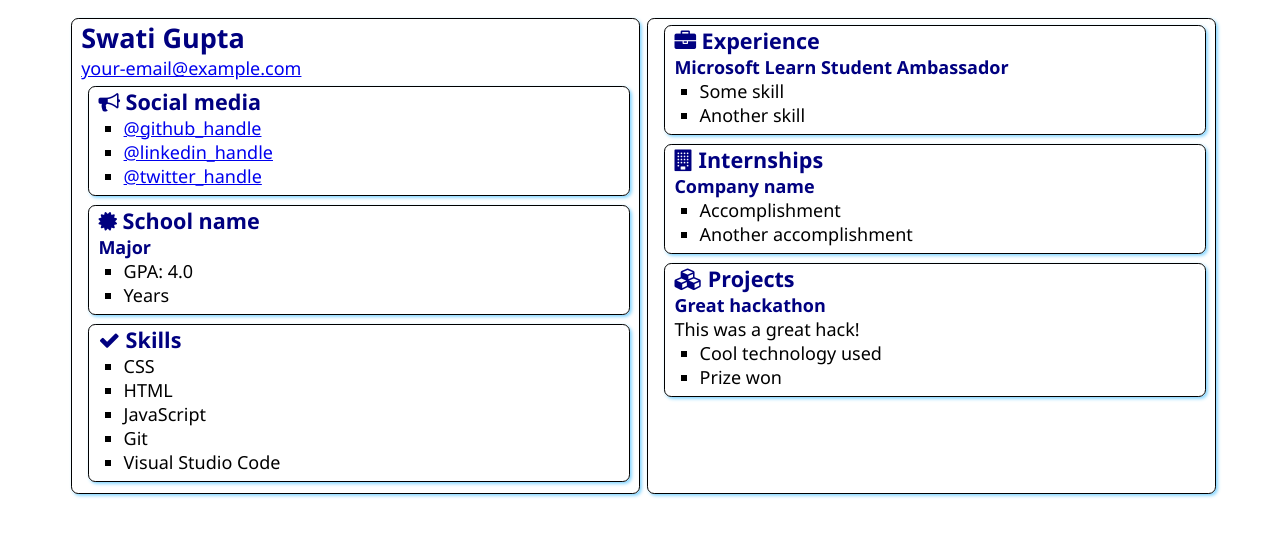
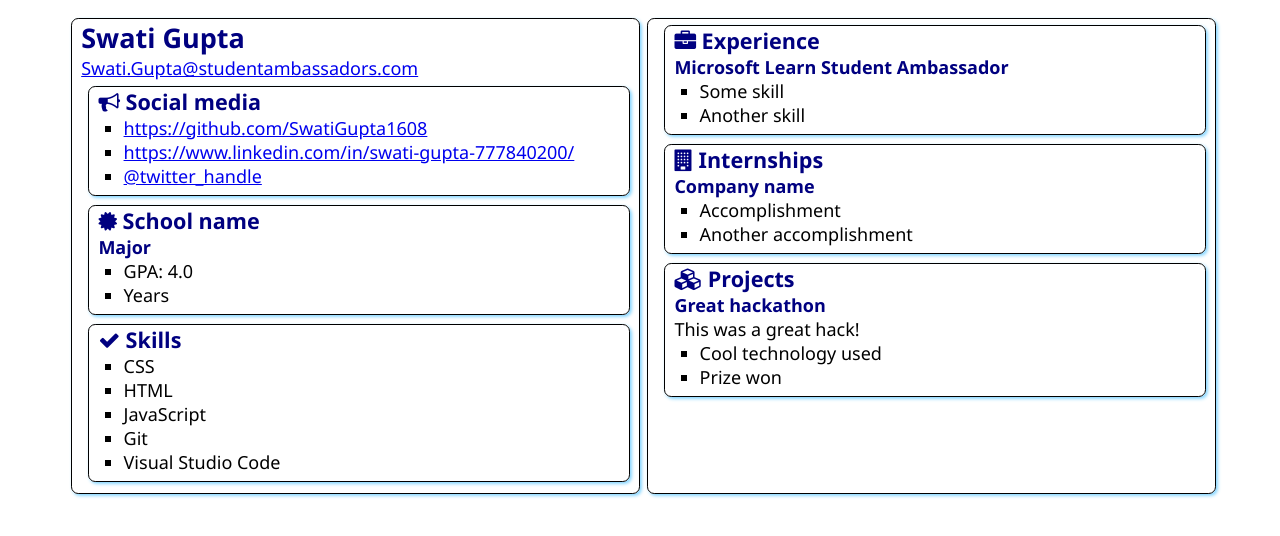
Before and after one commit to SwatiGupta1608/SATechnicalOnboarding, a plain HTML site: page src/index.html in a window 1280 px wide. Drawn offline with Linux system fonts and the light colour scheme.

Commit message:
Update index.html

```diff
--- a/src/index.html
+++ b/src/index.html
@@ -13,7 +13,7 @@
     <main>
         <article class="box">
             <h1>Swati Gupta</h1>
-            <div><a href="mailto:your.email@example.com">your-email@example.com</a></div>
+            <div><a href="mailto:your.email@example.com">Swati.Gupta@studentambassadors.com</a></div>
 
             <section class="box">
                 <h2>
@@ -21,8 +21,8 @@
                     Social media
                 </h2>
                 <ul>
-                    <li><a href="https://github.com/<handle>">@github_handle</a></li>
-                    <li><a href="https://linkedin.com/in/<handle>">@linkedin_handle</a></li>
+                    <li><a href="https://github.com/<handle>">https://github.com/SwatiGupta1608</a></li>
+                    <li><a href="https://linkedin.com/in/<handle>">https://www.linkedin.com/in/swati-gupta-777840200/</a></li>
                     <li><a href="https://twitter.com/<handle>">@twitter_handle</a></li>
                 </ul>
             </section>
```
